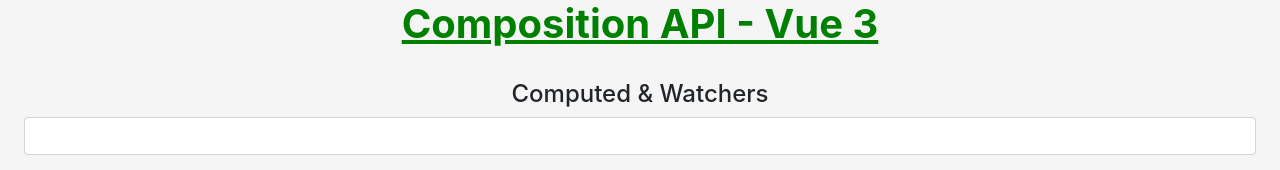
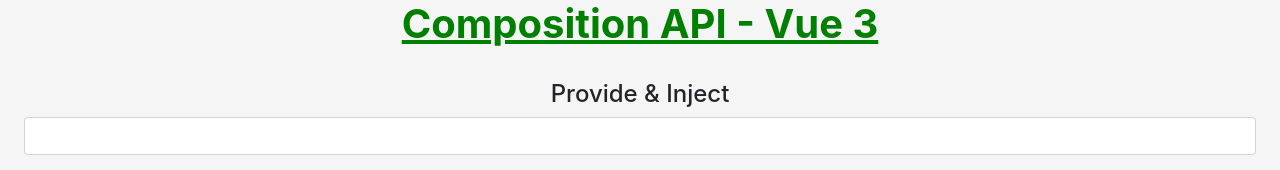
Before and after one commit to christiancazu/vue-3-intro, a Vue app: page / in a window 1280 px wide. Shown: the top 170 px of the page. Built offline with nearby package versions, Linux system fonts and the light colour scheme.

Commit message:
provide inject

```diff
--- a/src/views/Home.vue
+++ b/src/views/Home.vue
@@ -1,6 +1,6 @@
 <template>
 <section class="p-4">
-  <h4 class="h4 text-center">Computed & Watchers</h4>
+  <h4 class="h4 text-center">Provide & Inject</h4>
 
   <input class="form-control">
 
@@ -12,16 +12,12 @@
   name: 'Home',
 
   setup () {
-
-    return {
-    }
   }
 }
 
 /**
- * computed (get, set)
- * watch (array)
- * watchEffect (async API: 'https://rickandmortyapi.com/api/character/id')
- * readonly
+ * provide
+ * inject
+ * use store as composable function
  */
 </script>
```
Also changed, not shown: src/my-store/index.js (added).
